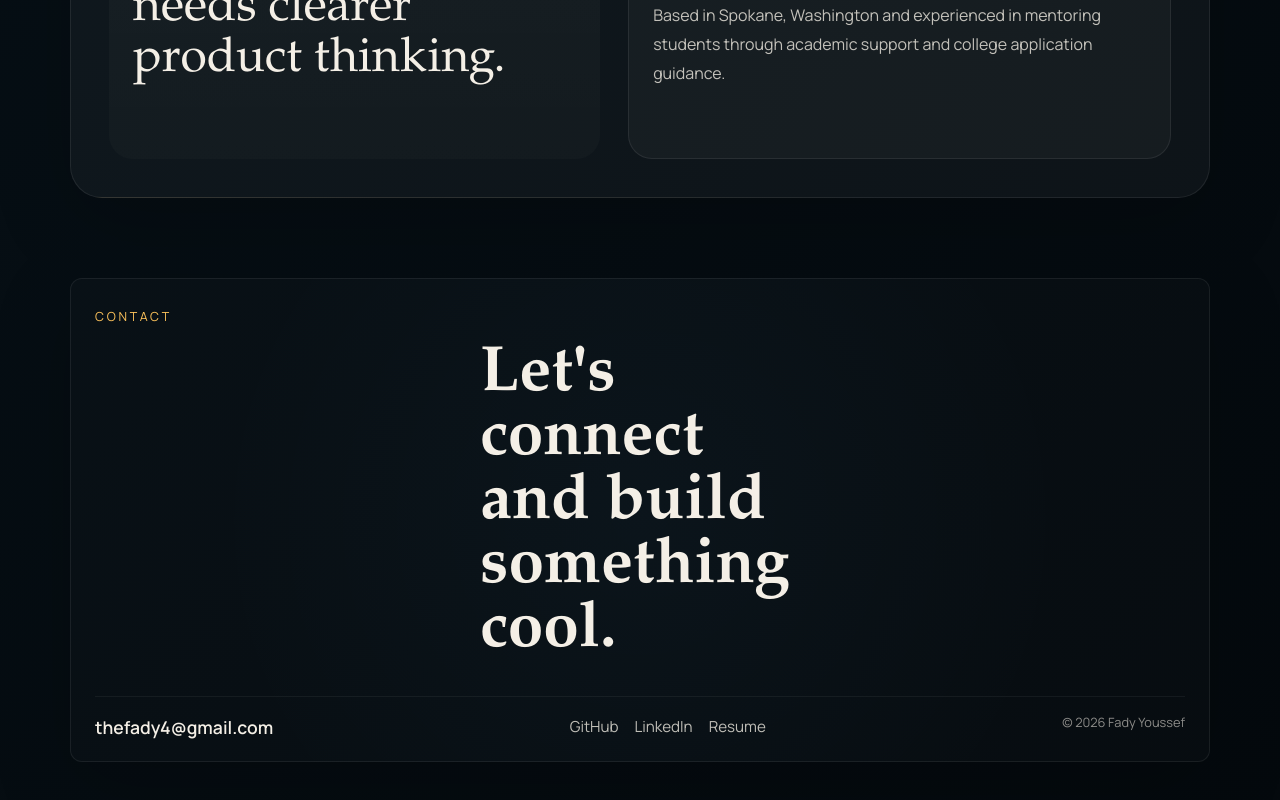
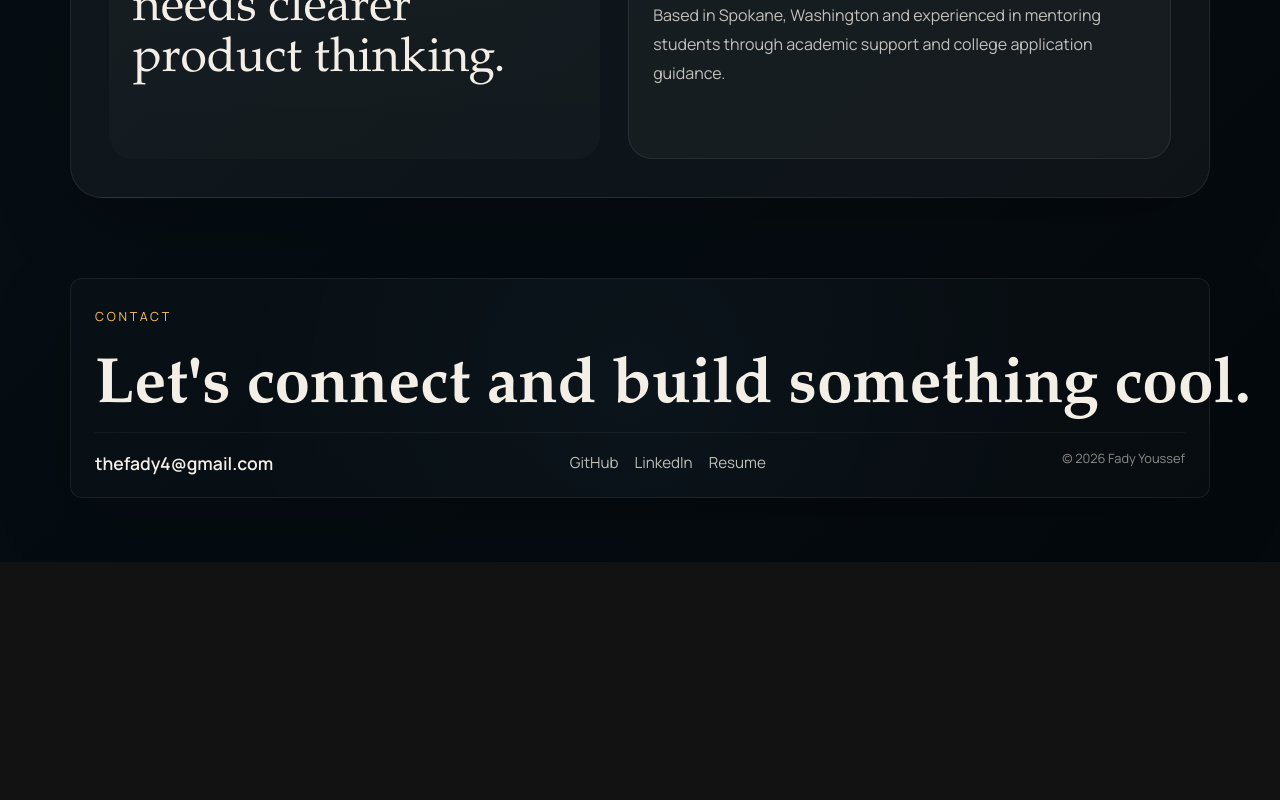
Before and after one commit to JustFady/FY-Portfolio, a React (Vite) app: page / in a window 1280 px wide. Shown: the part 5313-6113 px from the top of the page. After the commit the page ends 5875 px from the top, so only its background shows below. Built offline with nearby package versions, Linux system fonts and the light colour scheme.

Commit message:
simplified the footer structure and forced the headline to stay on one line.

```diff
--- a/src/App.css
+++ b/src/App.css
@@ -353,20 +353,15 @@
   gap: 12px;
 }
 
-.footer-content {
-  display: flex;
-  flex-direction: column;
-  gap: 32px;
-}
-
-.footer-heading {
+.footer-headline {
   font-family: var(--font-display);
-  font-size: clamp(1rem, 2.8vw, 2.2rem);
+  font-size: clamp(1rem, 2.7vw, 2.2rem);
   font-weight: 600;
   line-height: 1;
-  white-space: nowrap;
+  white-space: nowrap !important;
   width: max-content;
-  margin: 0 auto;
+  margin: 0;
+  letter-spacing: -0.01em;
 }
 
 .footer-bottom {
--- a/src/App.jsx
+++ b/src/App.jsx
@@ -229,11 +229,8 @@ function App() {
       </main>
 
       <footer id="contact" className="footer" data-reveal>
-        <div className="footer-content">
-          <div className="footer-top">
         <p className="eyebrow">Contact</p>
-            <h2 className="footer-heading">Let&apos;s connect and build something cool.</h2>
-          </div>
+        <h2 className="footer-headline">Let&apos;s connect and build something cool.</h2>
 
         <div className="footer-bottom">
           <a href="mailto:thefady4@gmail.com" className="footer-email">
@@ -248,7 +245,6 @@ function App() {
 
           <p className="footer-note">© 2026 Fady Youssef</p>
         </div>
-        </div>
       </footer>
     </div>
   );
```
Lines whose indentation alone changed are shown as unchanged.
